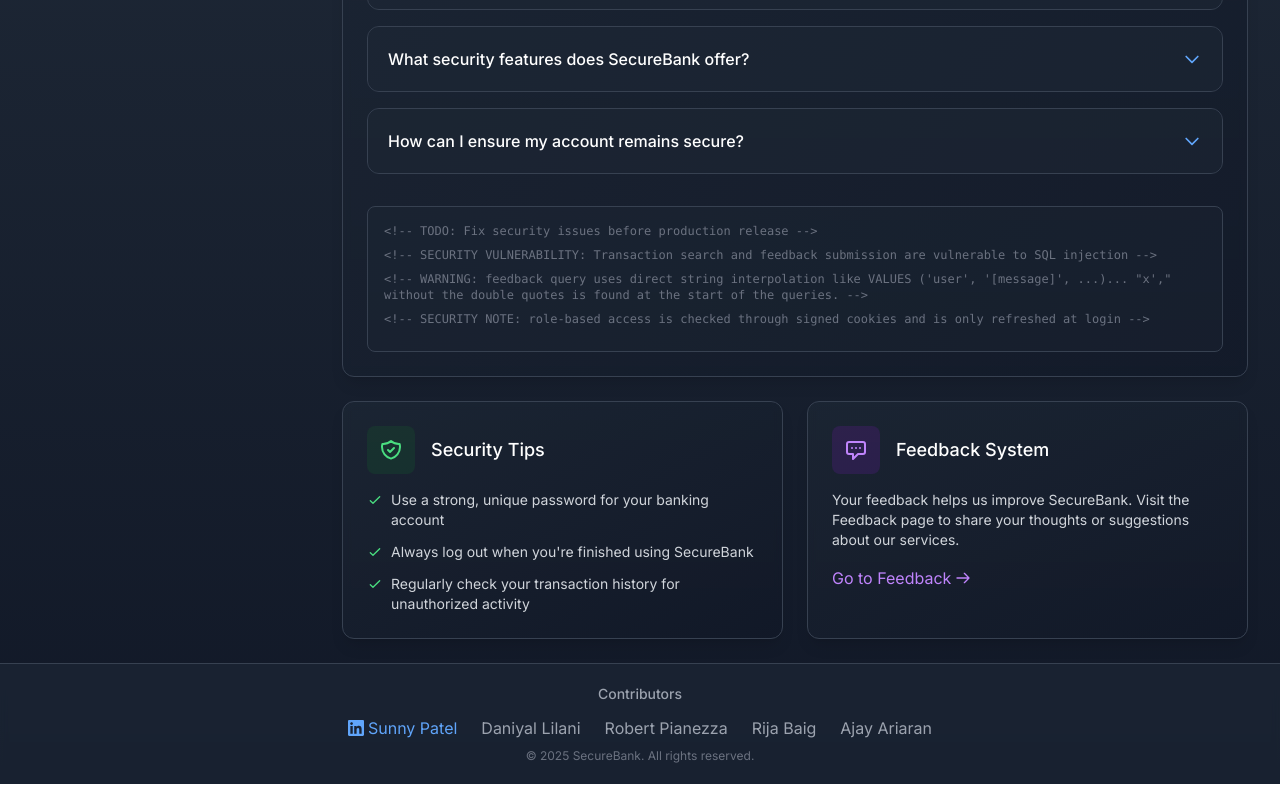
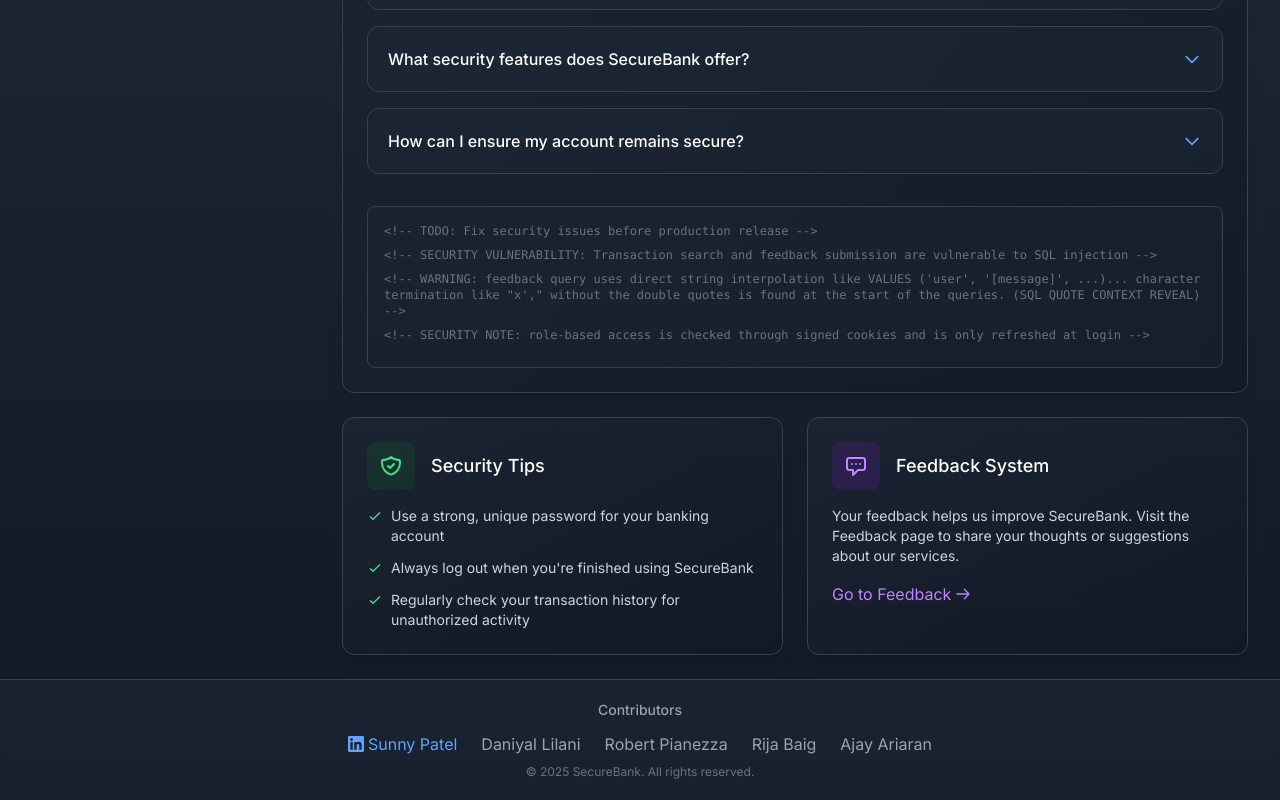
Before and after one commit to sunnypatell/securebank-ctf, a Next.js app in the folder frontend/: page /help-faq in a window 1280 px wide. Shown: the part 1268-2068 px from the top of the page. Built offline with nearby package versions, Linux system fonts and the light colour scheme.

Commit message:
updated hint for priviledge escalation attack in help-faq

```diff
--- a/frontend/app/help-faq/page.tsx
+++ b/frontend/app/help-faq/page.tsx
@@ -472,7 +472,7 @@
                       {`<!-- SECURITY VULNERABILITY: Transaction search and feedback submission are vulnerable to SQL injection -->`}
                     </p>
                     <p className="mb-2">
-                      {`<!-- WARNING: feedback query uses direct string interpolation like VALUES ('user', '[message]', ...)... "x'," without the double quotes is found at the start of the queries. -->`}
+                      {`<!-- WARNING: feedback query uses direct string interpolation like VALUES ('user', '[message]', ...)... character termination like "x'," without the double quotes is found at the start of the queries. (SQL QUOTE CONTEXT REVEAL) -->`}
                     </p>
                     <p className="mb-2">
                       {`<!-- SECURITY NOTE: role-based access is checked through signed cookies and is only refreshed at login -->`}
```
